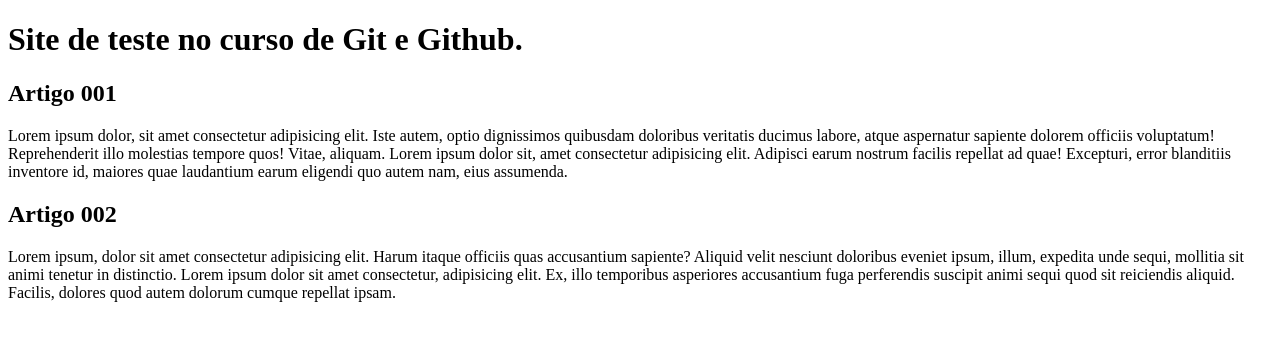
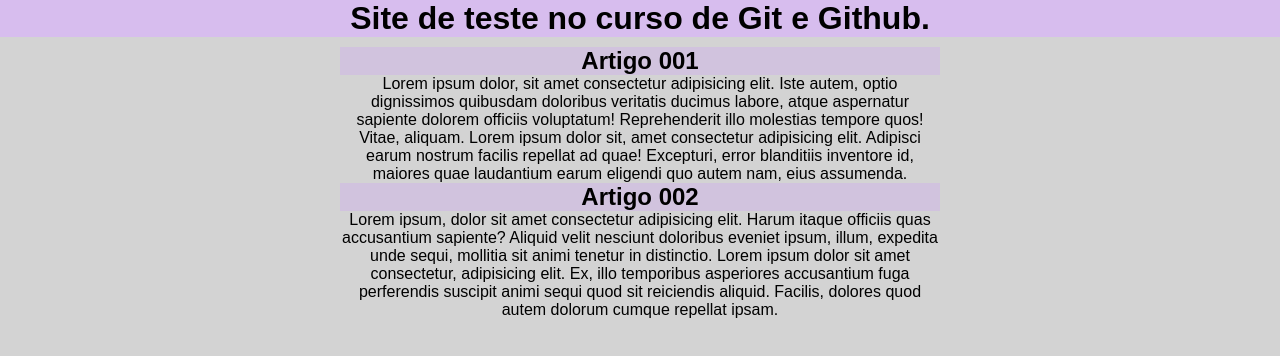
Before and after one commit to devanaclaramota/tela.login, a plain HTML site: page index.html in a window 1280 px wide. Drawn offline with Linux system fonts and the light colour scheme.

Commit message:
css-design
configurações de css na branch

```diff
--- a/index.html
+++ b/index.html
@@ -5,6 +5,7 @@
     <meta http-equiv="X-UA-Compatible" content="IE=edge">
     <meta name="viewport" content="width=device-width, initial-scale=1.0">
     <title>Teste de site </title>
+    <link rel="stylesheet" href="style.css">
 </head>
 <body>
     <h1>Site de teste no curso de Git e Github. </h1>
--- /dev/null
+++ b/style.css
@@ -0,0 +1,23 @@
+*{
+    padding: 0px;
+    margin: 0px;
+
+}
+body{
+    background-color: lightgray;
+    font-family: Arial, Helvetica, sans-serif;
+}
+h1{
+    background-color: rgb(215, 189, 238);
+    text-align: center;
+}
+h2{
+    background-color: rgb(209, 195, 222);
+    text-align: center;
+}
+article{
+    width: 600px;
+    text-align: center;
+    padding: 10px;
+    margin: auto;
+}
```
